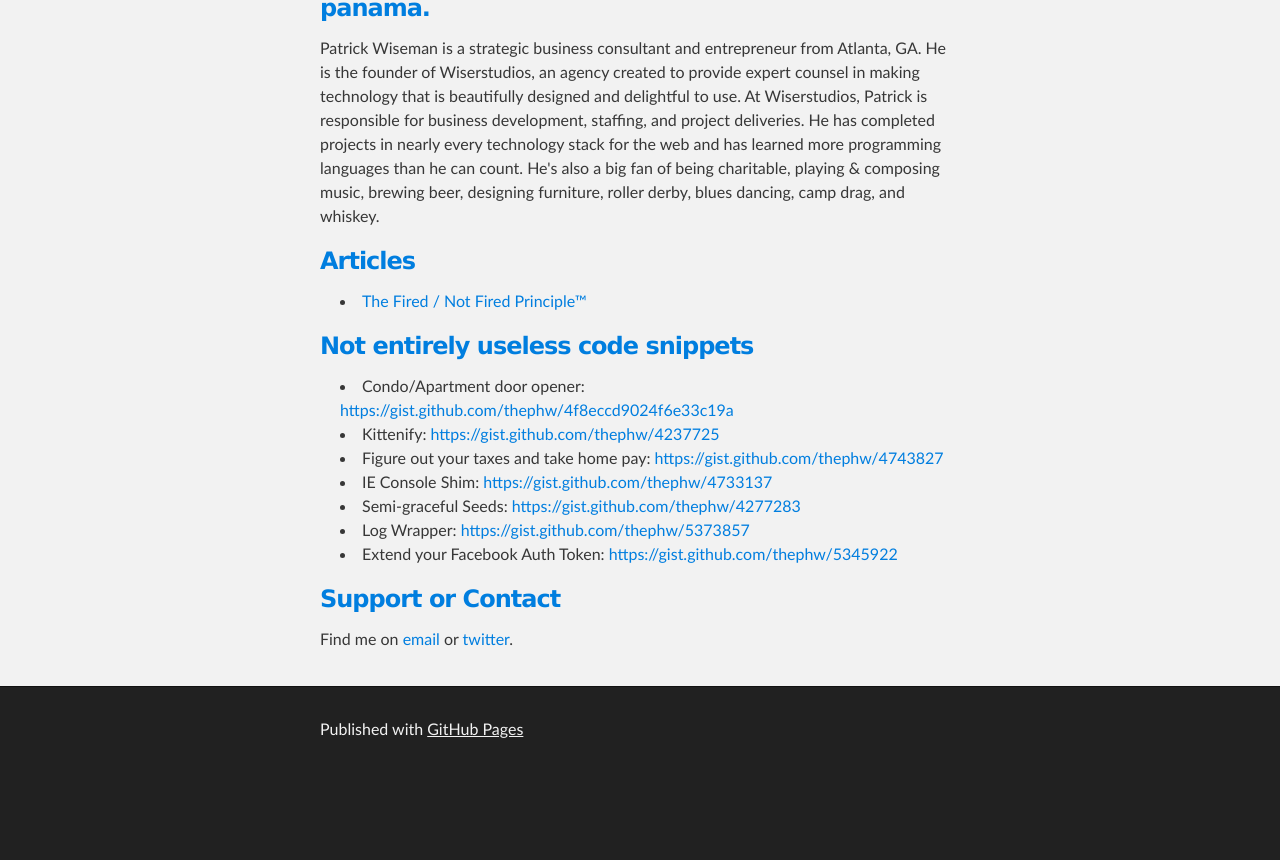
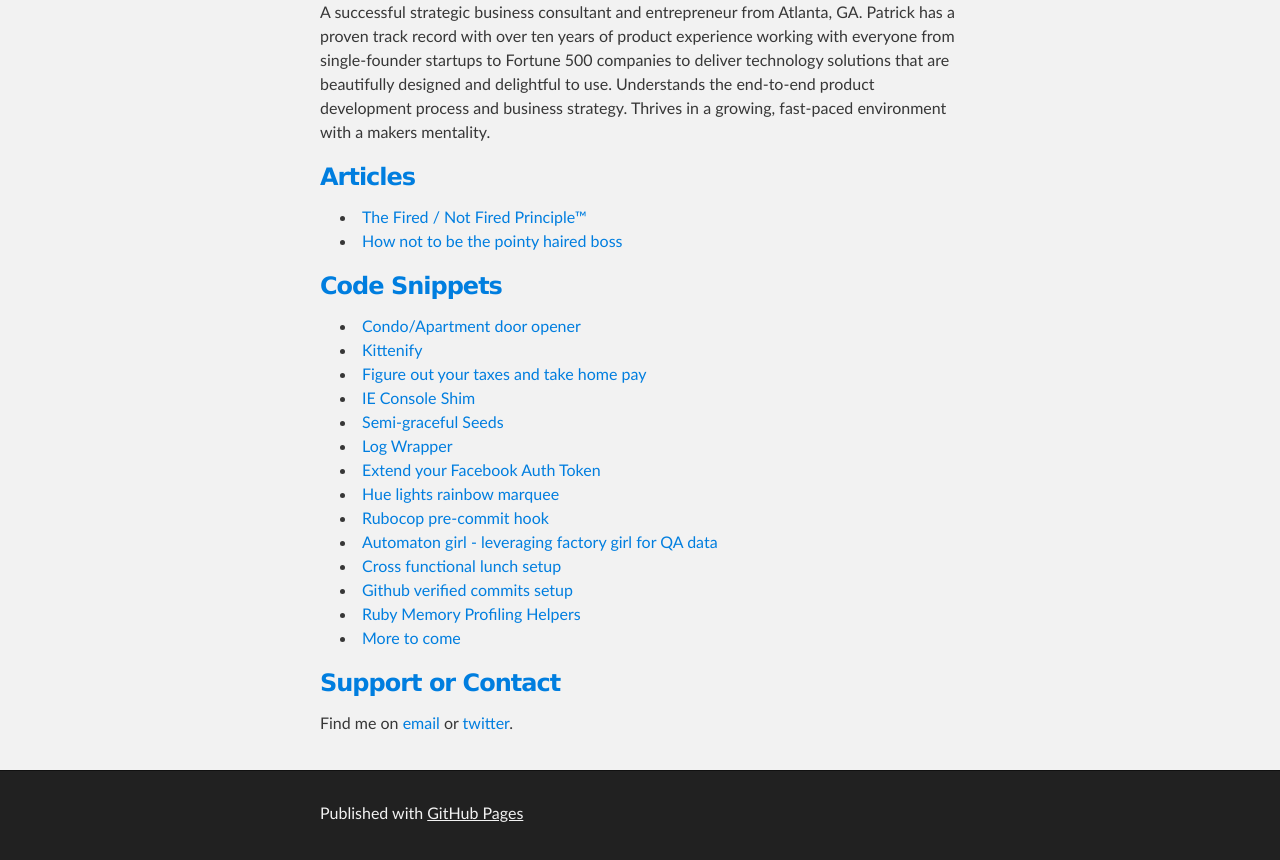
Before and after one commit to thephw/thephw.github.io, a plain HTML site: page index.html in a window 1280 px wide. Shown: the part 306-1166 px from the top of the page. Before the commit the page ends 1082 px from the top, so only its background shows below. Drawn offline with Linux system fonts and the light colour scheme.

Commit message:
New copy and resume

```diff
--- a/index.html
+++ b/index.html
@@ -19,12 +19,16 @@
     <div id="main_content_wrap" class="outer">
       <section id="main_content" class="inner">
         <h3>
-          <a name="a-man-a-plan-a-canal-panama--sans-canal-and-panama" class="anchor" href="#a-man-a-plan-a-canal-panama--sans-canal-and-panama">
-            <span class="octicon octicon-link">A man, a plan, a canal, panama.  Sans canal and panama.</span>
+          <a name="headline" class="anchor" href="https://s3.amazonaws.com/PatchCloud/2016.05_PatrickWisemanResume.pdf">
+            <span class="octicon octicon-link">Patrick Wiseman</span>
           </a>
         </h3>
-        <p>Patrick Wiseman is a strategic business consultant and entrepreneur from Atlanta, GA. He is the founder of Wiserstudios, an agency created to provide expert counsel in making technology that is beautifully designed and delightful to use. At Wiserstudios, Patrick is responsible for business development, staffing, and project deliveries. He has completed projects in nearly every technology stack for the web and has learned more programming languages than he can count. He's also a big fan of being charitable, playing &amp; composing music, brewing beer, designing furniture, roller derby, blues dancing, camp drag, and whiskey.
+        <p>
+          A successful strategic business consultant and entrepreneur from Atlanta, GA. Patrick has a proven track record with over ten years of product experience working with everyone from single-founder startups to Fortune 500 companies to deliver technology solutions that are beautifully designed and delightful to use. Understands the end-to-end product development process and business strategy. Thrives in a growing, fast-paced environment with a makers mentality.
         </p>
+        <h3>
+
+        </h3>
         <h3>
           <a name="ramblings" class="anchor" href="#ramblings">
             <span class="octicon octicon-link">Articles</span>
@@ -34,26 +38,58 @@
           <li>
             <span><a href="https://medium.com/@thephw/the-fired-not-fired-principle-e981e66b16f#.j073zgqlm">The Fired / Not Fired Principle™</a></span>
           </li>
+          <li>
+            <span><a href="https://medium.com/@thephw/how-not-to-be-the-pointy-haired-boss-1bb60659e99e#.d0965xakn">How not to be the pointy haired boss</a></span>
+          </li>
         </ul>
         <h3>
           <a name="not-entirely-useless-code-snippets" class="anchor" href="#not-entirely-useless-code-snippets">
-            <span class="octicon octicon-link">Not entirely useless code snippets</span>
+            <span class="octicon octicon-link">Code Snippets</span>
           </a>
         </h3>
         <ul>
-          <li>Condo/Apartment door opener: <a href="https://gist.github.com/thephw/4f8eccd9024f6e33c19a">https://gist.github.com/thephw/4f8eccd9024f6e33c19a</a></li>
-          <li>Kittenify: <a href="https://gist.github.com/thephw/4237725">https://gist.github.com/thephw/4237725</a>
-          </li>
-          <li>Figure out your taxes and take home pay: <a href="https://gist.github.com/thephw/4743827">https://gist.github.com/thephw/4743827</a>
-          </li>
-          <li>IE Console Shim: <a href="https://gist.github.com/thephw/4733137">https://gist.github.com/thephw/4733137</a>
-          </li>
-          <li>Semi-graceful Seeds: <a href="https://gist.github.com/thephw/4277283">https://gist.github.com/thephw/4277283</a>
-          </li>
-          <li>Log Wrapper: <a href="https://gist.github.com/thephw/5373857">https://gist.github.com/thephw/5373857</a>
-          </li>
-          <li>Extend your Facebook Auth Token: <a href="https://gist.github.com/thephw/5345922">https://gist.github.com/thephw/5345922</a>
-          </li>
+          <li><a href="https://gist.github.com/thephw/4f8eccd9024f6e33c19a">
+            Condo/Apartment door opener
+          </a></li>
+          <li><a href="https://gist.github.com/thephw/4237725">
+            Kittenify
+          </a></li>
+          <li><a href="https://gist.github.com/thephw/4743827">
+            Figure out your taxes and take home pay
+          </a></li>
+          <li><a href="https://gist.github.com/thephw/4733137">
+              IE Console Shim
+          </a></li>
+          <li><a href="https://gist.github.com/thephw/4277283">
+            Semi-graceful Seeds
+          </a></li>
+          <li><a href="https://gist.github.com/thephw/5373857">
+            Log Wrapper
+          </a></li>
+          <li><a href="https://gist.github.com/thephw/5345922">
+            Extend your Facebook Auth Token
+          </a></li>
+          <li><a href="https://gist.github.com/thephw/70faf96bfe0a455c8f079217d036ebc4">
+            Hue lights rainbow marquee
+          </a></li>
+          <li><a href="https://gist.github.com/thephw/18cc1366bb023967b33b">
+            Rubocop pre-commit hook
+          </a></li>
+          <li><a href="https://gist.github.com/thephw/3ad7ce7a80cd17b3d20e">
+            Automaton girl - leveraging factory girl for QA data
+          </a></li>
+          <li><a href="https://gist.github.com/thephw/2ab31b691abdc01ee961">
+            Cross functional lunch setup
+          </a></li>
+          <li><a href="https://gist.github.com/thephw/0853d43f1cf63cedf6893ee97b979b27">
+            Github verified commits setup
+          </a></li>
+          <li><a href="https://gist.github.com/thephw/a31eb7e9387c0b3f7196533a37258032">
+            Ruby Memory Profiling Helpers
+          </a></li>
+          <li><a href="">
+            More to come
+          </a></li>
         </ul>
         <h3>
           <a name="support-or-contact" class="anchor" href="#support-or-contact">
```
